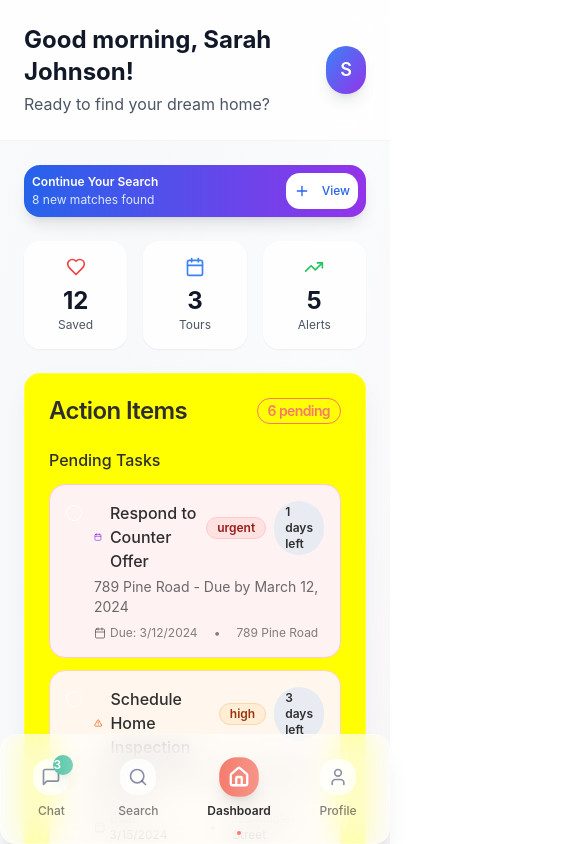
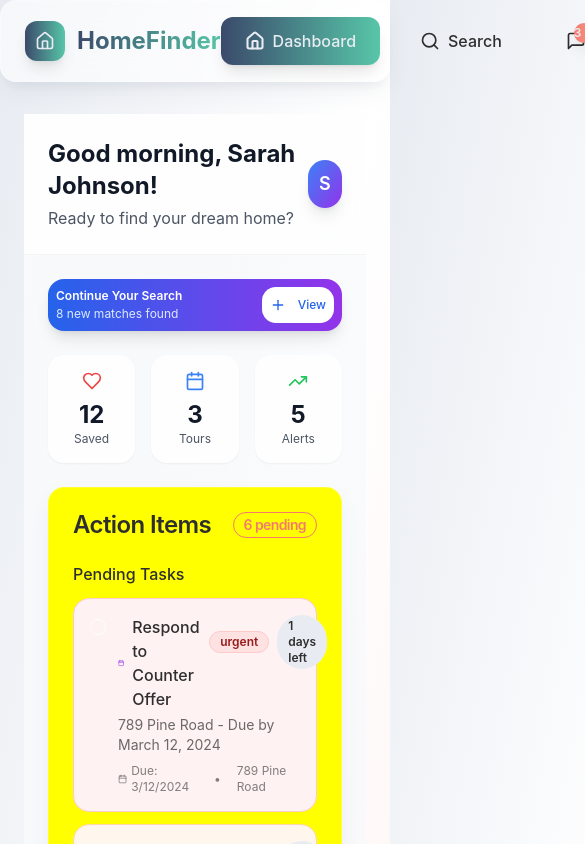
Before and after one commit to Shalin0410/dom.ai-buyer-view, a React (Vite) app: page / in a window 390 px wide. Both pictures are taken after typing "name@example.com", "Sample123" into the empty fields and a click on the button "Sign In". Shown: the top 844 px of the page, 585 px wide, since content can reach past the window. Built offline with nearby package versions, Linux system fonts and the light colour scheme.

Commit message:
Convert app to website
Refactor app to be a website instead of a mobile app.

```diff
--- /dev/null
+++ b/src/components/Header.tsx
@@ -0,0 +1,83 @@
+
+import { MessageSquare, Search, Home, User } from 'lucide-react';
+import { Badge } from '@/components/ui/badge';
+
+interface HeaderProps {
+  activeTab: string;
+  onTabChange: (tab: string) => void;
+}
+
+const Header = ({ activeTab, onTabChange }: HeaderProps) => {
+  const NavButton = ({ icon: Icon, label, tabKey, count = 0 }) => (
+    <button
+      onClick={() => onTabChange(tabKey)}
+      className={`relative flex items-center space-x-2 px-6 py-3 rounded-xl transition-all duration-300 group ${
+        activeTab === tabKey
+          ? 'bg-gradient-to-r from-[#3B4A6B] to-[#57C6A8] text-[#E8ECF2] shadow-lg'
+          : 'text-[#2E2E2E] hover:bg-white/50 hover:shadow-md'
+      }`}
+    >
+      <div className="relative">
+        <Icon
+          size={20}
+          strokeWidth={activeTab === tabKey ? 2.5 : 2}
+        />
+        {count > 0 && (
+          <Badge className="absolute -top-2 -right-2 h-5 w-5 p-0 text-xs bg-gradient-to-r from-[#F47C6D] to-[#F47C6D]/80 border-0 text-[#E8ECF2] shadow-lg">
+            {count}
+          </Badge>
+        )}
+      </div>
+      <span className={`font-medium transition-all duration-300 ${
+        activeTab === tabKey ? 'text-[#E8ECF2]' : 'text-[#2E2E2E]'
+      }`}>
+        {label}
+      </span>
+    </button>
+  );
+
+  return (
+    <header className="sticky top-0 z-50 glass-card border-b border-white/30 shadow-modern">
+      <div className="max-w-7xl mx-auto px-6 py-4">
+        <div className="flex items-center justify-between">
+          {/* Logo/Brand */}
+          <div className="flex items-center space-x-3">
+            <div className="w-10 h-10 bg-gradient-to-r from-[#3B4A6B] to-[#57C6A8] rounded-xl flex items-center justify-center shadow-lg">
+              <Home size={20} className="text-[#E8ECF2]" />
+            </div>
+            <h1 className="text-2xl font-bold bg-gradient-to-r from-[#3B4A6B] to-[#57C6A8] bg-clip-text text-transparent">
+              HomeFinder
+            </h1>
+          </div>
+
+          {/* Navigation */}
+          <nav className="flex items-center space-x-4">
+            <NavButton
+              icon={Home}
+              label="Dashboard"
+              tabKey="dashboard"
+            />
+            <NavButton
+              icon={Search}
+              label="Search"
+              tabKey="search"
+            />
+            <NavButton
+              icon={MessageSquare}
+              label="Messages"
+              tabKey="chat"
+              count={3}
+            />
+            <NavButton
+              icon={User}
+              label="Profile"
+              tabKey="profile"
+            />
+          </nav>
+        </div>
+      </div>
+    </header>
+  );
+};
+
+export default Header;
--- a/src/components/MainAppContent.tsx
+++ b/src/components/MainAppContent.tsx
@@ -28,8 +28,7 @@ const MainAppContent = ({ activeTab, userData }: MainAppContentProps) => {
   const [selectedPropertyId, setSelectedPropertyId] = useState<number | null>(null);
 
   const handleChatBack = () => {
-    // Could potentially navigate to dashboard or do nothing
-    // since we have bottom navigation
+    // Navigation handled by header now
   };
 
   const handlePropertyAction = (propertyId: number, action: 'like' | 'dislike' | 'save') => {
@@ -54,7 +53,6 @@ const MainAppContent = ({ activeTab, userData }: MainAppContentProps) => {
   };
 
   const handleOpenChat = () => {
-    // In main app, this could switch to chat tab
     console.log('Open chat from property swiping');
   };
 
@@ -69,15 +67,17 @@ const MainAppContent = ({ activeTab, userData }: MainAppContentProps) => {
   // Show property detail page if a property is selected
   if (selectedPropertyId) {
     return (
-      <PropertyDetailPage
-        propertyId={selectedPropertyId}
-        onBack={handleBackToDashboard}
-      />
+      <div className="w-full">
+        <PropertyDetailPage
+          propertyId={selectedPropertyId}
+          onBack={handleBackToDashboard}
+        />
+      </div>
     );
   }
 
   return (
-    <div className="pb-20">
+    <div className="w-full">
       {activeTab === 'dashboard' && (
         <ModernDashboard
           userData={userData}
--- a/src/pages/Index.tsx
+++ b/src/pages/Index.tsx
@@ -1,6 +1,6 @@
 
 import { useState } from 'react';
-import NavigationBar from '@/components/NavigationBar';
+import Header from '@/components/Header';
 import AppStateManager from '@/components/AppStateManager';
 import MainAppContent from '@/components/MainAppContent';
 
@@ -28,7 +28,7 @@ const Index = () => {
   // If user is not logged in, show the app state flow
   if (appState !== 'dashboard' && appState !== 'swiping') {
     return (
-      <div className="min-h-screen bg-gradient-to-br from-brand-gray via-white to-brand-coral/20">
+      <div className="min-h-screen bg-gradient-to-br from-[#E8ECF2] via-white to-[#F47C6D]/10">
         <AppStateManager
           appState={appState}
           userData={userData}
@@ -41,11 +41,13 @@ const Index = () => {
     );
   }
 
-  // Main app interface
+  // Main website interface
   return (
-    <div className="min-h-screen bg-gradient-to-br from-brand-gray via-white to-brand-coral/20">
-      <MainAppContent activeTab={activeTab} userData={userData} />
-      <NavigationBar activeTab={activeTab} onTabChange={setActiveTab} />
+    <div className="min-h-screen bg-gradient-to-br from-[#E8ECF2] via-white to-[#F47C6D]/10">
+      <Header activeTab={activeTab} onTabChange={setActiveTab} />
+      <main className="max-w-7xl mx-auto px-6 py-8">
+        <MainAppContent activeTab={activeTab} userData={userData} />
+      </main>
     </div>
   );
 };
```
Also changed, not shown: src/components/PropertyDetailPage.tsx (+31 -29 lines).
